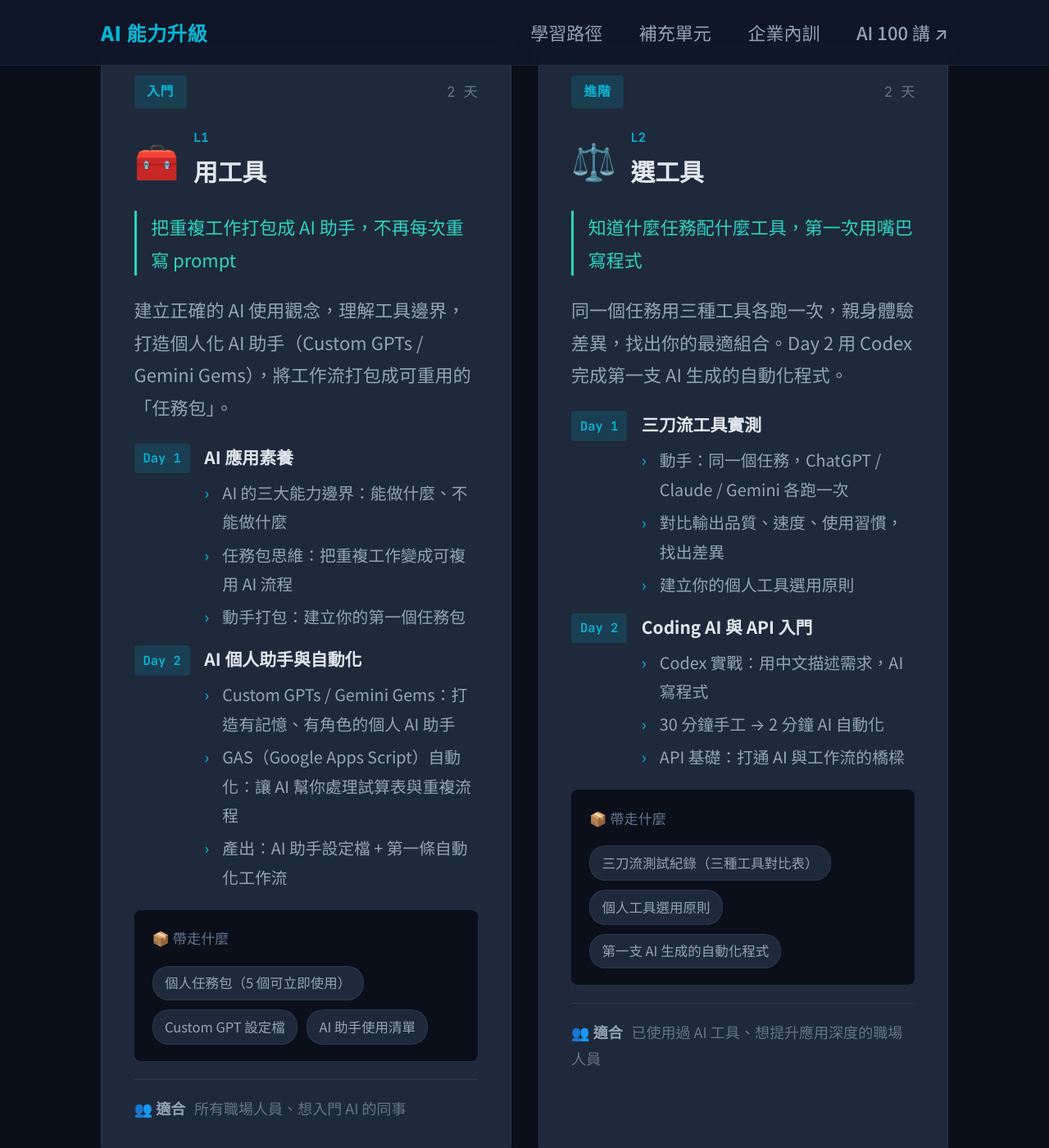
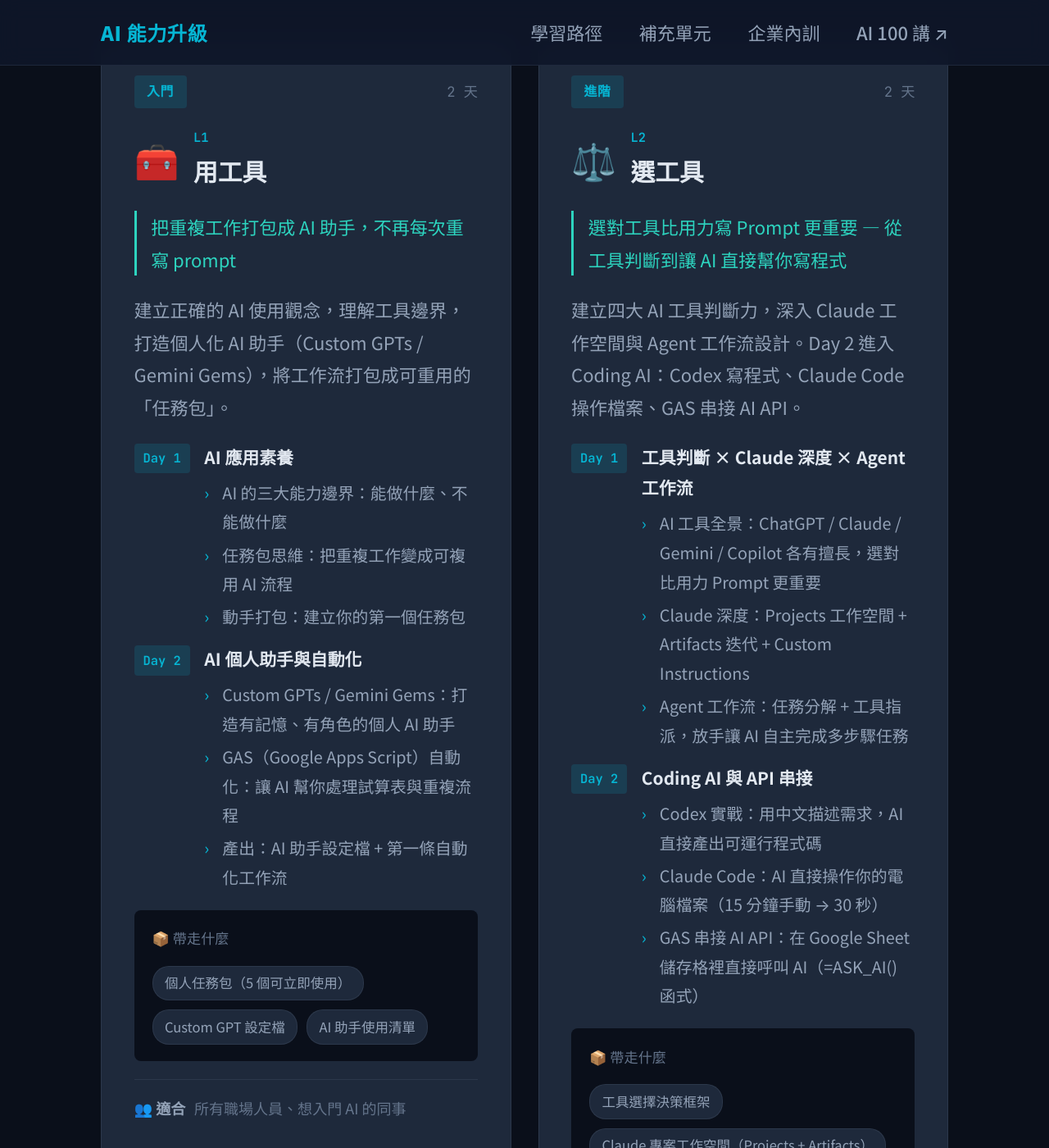
Before and after one commit to ai-cooperation/ai-path, a Jekyll site: the page built from index.md, in a window 1280 px wide and 1400 px high, scrolled down 1740 px. Shown: the whole window at 82% size. Built offline with Jekyll 4.4.1, drawn with Linux system fonts in a browser that asks for light colours; some of the changed text lies outside the part shown.

Commit message:
content: L2按PPTX重寫 — 工具判斷+Claude深度+Agent+Coding AI+GAS

```diff
--- a/_data/levels.yml
+++ b/_data/levels.yml
@@ -31,25 +31,26 @@
   icon: "⚖️"
   color: "teal"
   tag: "進階"
-  tagline: "知道什麼任務配什麼工具，第一次用嘴巴寫程式"
-  desc: "同一個任務用三種工具各跑一次，親身體驗差異，找出你的最適組合。Day 2 用 Codex 完成第一支 AI 生成的自動化程式。"
+  tagline: "選對工具比用力寫 Prompt 更重要 — 從工具判斷到讓 AI 直接幫你寫程式"
+  desc: "建立四大 AI 工具判斷力，深入 Claude 工作空間與 Agent 工作流設計。Day 2 進入 Coding AI：Codex 寫程式、Claude Code 操作檔案、GAS 串接 AI API。"
   days_content:
     - label: "Day 1"
-      title: "三刀流工具實測"
+      title: "工具判斷 × Claude 深度 × Agent 工作流"
       bullets:
-        - "動手：同一個任務，ChatGPT / Claude / Gemini 各跑一次"
-        - "對比輸出品質、速度、使用習慣，找出差異"
-        - "建立你的個人工具選用原則"
+        - "AI 工具全景：ChatGPT / Claude / Gemini / Copilot 各有擅長，選對比用力 Prompt 更重要"
+        - "Claude 深度：Projects 工作空間 + Artifacts 迭代 + Custom Instructions"
+        - "Agent 工作流：任務分解 + 工具指派，放手讓 AI 自主完成多步驟任務"
     - label: "Day 2"
-      title: "Coding AI 與 API 入門"
+      title: "Coding AI 與 API 串接"
       bullets:
-        - "Codex 實戰：用中文描述需求，AI 寫程式"
-        - "30 分鐘手工 → 2 分鐘 AI 自動化"
-        - "API 基礎：打通 AI 與工作流的橋樑"
+        - "Codex 實戰：用中文描述需求，AI 直接產出可運行程式碼"
+        - "Claude Code：AI 直接操作你的電腦檔案（15 分鐘手動 → 30 秒）"
+        - "GAS 串接 AI API：在 Google Sheet 儲存格裡直接呼叫 AI（=ASK_AI() 函式）"
   outcomes:
-    - "三刀流測試紀錄（三種工具對比表）"
-    - "個人工具選用原則"
-    - "第一支 AI 生成的自動化程式"
+    - "工具選擇決策框架"
+    - "Claude 專案工作空間（Projects + Artifacts）"
+    - "Agent 工作流設計稿"
+    - "第一支 AI 生成的自動化程式 + GAS AI 函式"
   who: "已使用過 AI 工具、想提升應用深度的職場人員"
 
 - id: L3
--- a/enterprise.md
+++ b/enterprise.md
@@ -59,7 +59,7 @@ description: "客製化 AI 能力升級企業培訓，依照團隊現況設計 L
           </tr>
           <tr>
             <td><strong>L2</strong> 選工具</td>
-            <td>三刀流實測：親身體驗工具差異，第一次寫 AI 程式</td>
+            <td>工具判斷力 + Claude深度 + Agent工作流 + Coding AI入門</td>
             <td>2 天</td>
             <td>進階使用者、主管</td>
           </tr>
```
